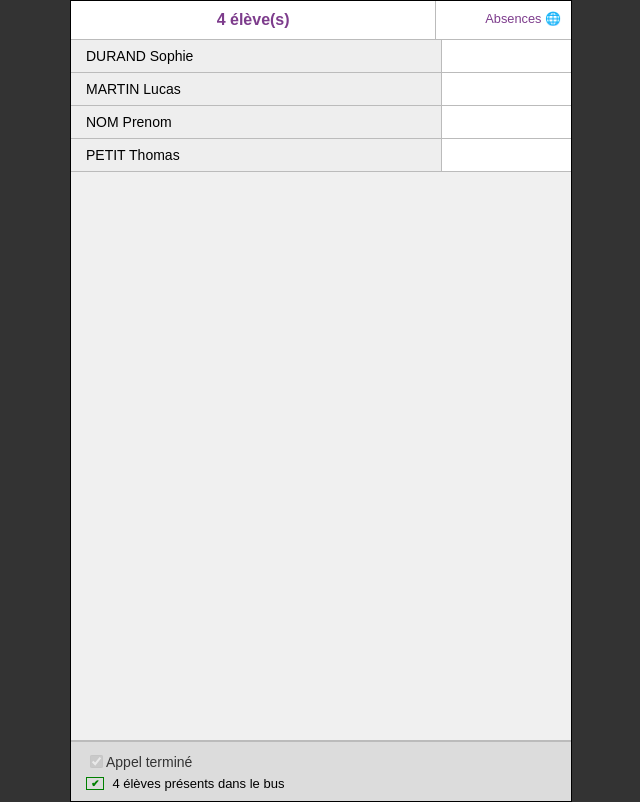
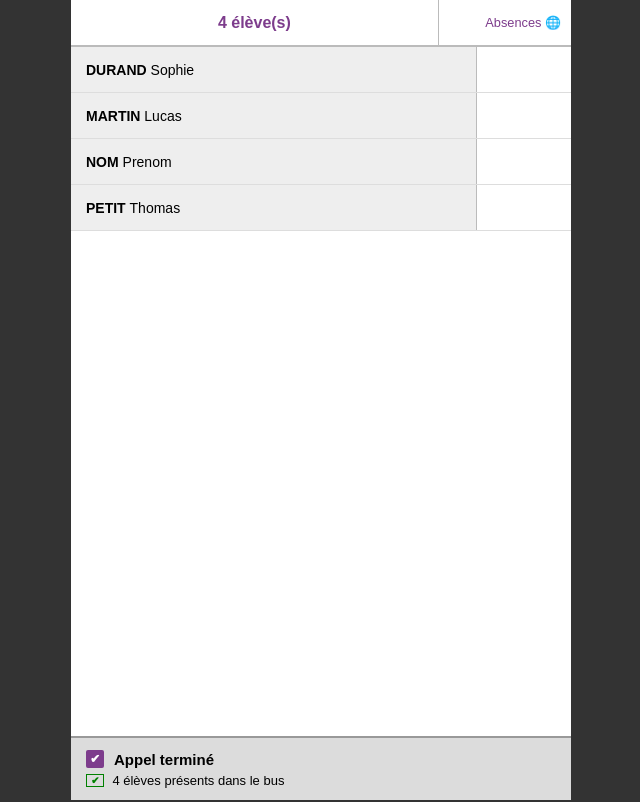
Before and after one commit to eliot-maker/coachbus-python, a Flask app: page / in a window 1280 px wide. Shown: the whole page, without its empty margins (319-959 px from the left). Run offline with Flask 3, Linux system fonts and the light colour scheme; data comes from the database, SQL or seed files in the repository.

Commit message:
Add files via upload

```diff
--- a/app.py
+++ b/app.py
@@ -7,7 +7,7 @@ from flask_mail import Mail, Message
 from fpdf import FPDF
 
 app = Flask(__name__)
-app.secret_key = "coachbus_secret_2026"
+app.secret_key = "coachbus_pro_final_2026"
 
 # --- CONFIGURATION MAIL ---
 app.config['MAIL_SERVER'] = 'smtp.gmail.com'
@@ -19,7 +19,6 @@ mail = Mail(app)
 
 DB_PATH = 'eleves.db'
 
-# 1. INITIALISATION DE LA BASE DE DONNÉES
 def init_db():
     with sqlite3.connect(DB_PATH) as conn:
         conn.execute('''CREATE TABLE IF NOT EXISTS eleves
@@ -28,46 +27,47 @@ def init_db():
                          prenom TEXT NOT NULL,
                          absences INTEGER DEFAULT 0)''')
 
-# 2. FONCTION D'IMPORTATION DEPUIS UN FICHIER TXT
 def importer_liste_txt():
     filename = 'liste_eleves.txt'
     if not os.path.exists(filename):
-        print(f"❌ Le fichier {filename} est introuvable dans le dossier.")
+        print(f"❌ Fichier {filename} manquant.")
         return
-
     try:
         with open(filename, 'r', encoding='utf-8') as f:
             with sqlite3.connect(DB_PATH) as conn:
+                conn.execute("DELETE FROM eleves") # On vide avant d'importer
                 for ligne in f:
                     if ';' in ligne:
                         nom, prenom = ligne.strip().split(';')
                         conn.execute("INSERT INTO eleves (nom, prenom) VALUES (?, ?)", (nom.upper(), prenom.capitalize()))
                 conn.commit()
-        print("✅ Importation terminée avec succès !")
+        print("✅ Liste remplacée avec succès !")
     except Exception as e:
-        print(f"❌ Erreur lors de l'import : {e}")
+        print(f"❌ Erreur : {e}")
 
-# 3. FONCTION D'AJOUT MANUEL VIA CMD
-def ajouter_eleve_cmd():
-    print("\n--- AJOUT ÉLÈVE BUS ---")
-    nom = input("Nom de famille : ")
-    prenom = input("Prénom : ")
-    if nom and prenom:
+def vider_base_donnees():
+    confirm = input("⚠️ Supprimer TOUS les élèves ? (oui/non) : ")
+    if confirm.lower() == 'oui':
         with sqlite3.connect(DB_PATH) as conn:
-            conn.execute("INSERT INTO eleves (nom, prenom) VALUES (?, ?)", (nom.upper(), prenom.capitalize()))
-        print(f"✅ {prenom} {nom} ajouté !")
+            conn.execute("DELETE FROM eleves")
+            conn.execute("DELETE FROM sqlite_sequence WHERE name='eleves'")
+        print("✅ Base vidée.")
 
-# 4. ROUTES FLASK (SITE WEB)
+def supprimer_un_eleve():
+    nom = input("Nom de famille à supprimer : ").upper()
+    with sqlite3.connect(DB_PATH) as conn:
+        cursor = conn.execute("DELETE FROM eleves WHERE nom = ?", (nom,))
+        if cursor.rowcount > 0: print(f"✅ {nom} supprimé.")
+        else: print("❌ Non trouvé.")
+
 @app.route('/')
 def index():
     with sqlite3.connect(DB_PATH) as conn:
         conn.row_factory = sqlite3.Row
         eleves = conn.execute("SELECT * FROM eleves ORDER BY nom ASC").fetchall()
-
     total = len(eleves)
     absents = sum(1 for e in eleves if e['absences'] == 1)
     presents = total - absents
-
     return render_template('index.html', eleves=eleves, total=total, presents=presents)
 
 @app.route('/toggle/<int:id>')
@@ -84,44 +84,33 @@ def terminer_appel():
 
     date_str = datetime.now().strftime("%d-%m-%Y %H:%M")
     filename = "appel_bus.pdf"
-
-    pdf = FPDF()
-    pdf.add_page()
-    pdf.set_font("Arial", 'B', 16)
+    pdf = FPDF(); pdf.add_page(); pdf.set_font("Arial", 'B', 16)
     pdf.cell(200, 10, f"Rapport d'appel Bus - {date_str}", ln=True, align='C')
-    pdf.ln(10)
-    pdf.set_font("Arial", size=12)
-
+    pdf.ln(10); pdf.set_font("Arial", size=12)
     for e in eleves:
         statut = "ABSENT (X)" if e['absences'] == 1 else "PRESENT"
         pdf.cell(100, 10, f"{e['nom']} {e['prenom']}", border=1)
         pdf.cell(50, 10, statut, border=1, ln=True, align='C')
-
     pdf.output(filename)
 
     try:
-        msg = Message(f"Appel Bus - {date_str}",
-                      sender=app.config['MAIL_USERNAME'],
-                      recipients=['eliot.thomas.fondriest@gmail.com']) # Remplace par l'email final si besoin
-        msg.body = "Veuillez trouver ci-joint la fiche d'appel du bus."
-        with app.open_resource(filename) as fp:
-            msg.attach(filename, "application/pdf", fp.read())
-        mail.send(msg)
-        os.remove(filename)
-        return "✅ Mail envoyé avec succès ! <a href='/'>Retour</a>"
-    except Exception as e:
-        return f"❌ Erreur lors de l'envoi : {e}"
+        msg = Message(f"Appel Bus - {date_str}", sender=app.config['MAIL_USERNAME'], recipients=['eliot.thomas.fondriest@gmail.com'])
+        msg.body = "Rapport d'appel ci-joint."
+        with app.open_resource(filename) as fp: msg.attach(filename, "application/pdf", fp.read())
+        mail.send(msg); os.remove(filename)
+        with sqlite3.connect(DB_PATH) as conn: conn.execute("UPDATE eleves SET absences = 0")
+        return render_template('success.html')
+    except Exception as e: return f"Erreur : {e}"
 
-# 5. POINT D'ENTRÉE DU PROGRAMME
 if __name__ == '__main__':
     init_db()
-
     if len(sys.argv) > 1:
-        if sys.argv[1] == 'add':
-            ajouter_eleve_cmd()
-        elif sys.argv[1] == 'import':
-            importer_liste_txt()
+        action = sys.argv[1]
+        if action == 'import': importer_liste_txt()
+        elif action == 'clear': vider_base_donnees()
+        elif action == 'delete': supprimer_un_eleve()
+        elif action == 'add':
+            nom = input("Nom : "); prenom = input("Prénom : ")
+            with sqlite3.connect(DB_PATH) as conn: conn.execute("INSERT INTO eleves (nom, prenom) VALUES (?, ?)", (nom.upper(), prenom.capitalize()))
     else:
-        # Configuration pour Render
-        port = int(os.environ.get("PORT", 5000))
-        app.run(host='0.0.0.0', port=port)
+        app.run(host='0.0.0.0', port=int(os.environ.get("PORT", 5000)))
--- a/static/style.css
+++ b/static/style.css
@@ -1,8 +1,9 @@
-body, html {
+html, body {
     margin: 0; padding: 0;
+    height: 100%;
+    overflow: hidden; /* Empêche le scroll de toute la page */
     font-family: Arial, sans-serif;
     background-color: #333;
-    height: 100%;
 }
 
 .app-container {
@@ -12,17 +13,18 @@ body, html {
     height: 100vh;
     display: flex;
     flex-direction: column;
-    border: 1px solid #000;
 }
 
 .pronote-header {
     display: flex;
-    border-bottom: 1px solid #bbbbbb;
+    border-bottom: 2px solid #bbbbbb;
+    height: 45px;
+    flex-shrink: 0;
 }
 
 .count-box {
     flex: 3;
-    padding: 10px;
+    line-height: 45px;
     color: #7d3c8c;
     text-align: center;
     font-weight: bold;
@@ -31,70 +33,78 @@ body, html {
 
 .abs-title {
     flex: 1;
-    padding: 10px;
+    line-height: 45px;
     color: #7d3c8c;
     font-size: 0.8em;
+    padding-right: 10px;
     text-align: right;
 }
 
 .list-container {
-    flex: 1;
-    overflow-y: auto;
-    background-color: #f0f0f0;
+    flex: 1; /* La liste prend la place centrale */
+    overflow-y: auto; /* Seule la liste scrolle */
+    -webkit-overflow-scrolling: touch;
 }
 
 .pronote-row {
     display: flex;
-    border-bottom: 1px solid #bbbbbb;
+    border-bottom: 1px solid #ddd;
+    height: 45px;
+    align-items: center;
     cursor: pointer;
 }
 
 .student-name {
-    flex: 3;
-    padding: 8px 15px;
+    flex: 4;
+    padding: 0 15px;
     background-color: #eeeeee;
+    height: 100%;
+    display: flex;
+    align-items: center;
     font-size: 14px;
     border-right: 1px solid #bbbbbb;
+    white-space: nowrap;
+    overflow: hidden;
 }
 
-.nom-famille { text-transform: uppercase; }
+.nom-famille { text-transform: uppercase; font-weight: bold; }
+
+.check-cell {
+    flex: 1;
+    text-align: center;
+    font-weight: bold;
+    font-size: 18px;
+}
 
 .is-absent .student-name { color: red; }
 
-.check-cell {
-    flex: 1;
-    background-color: #fff;
-    text-align: center;
-    padding: 8px;
-    font-weight: bold;
-    font-size: 16px;
-}
-
 .pronote-footer {
     background-color: #dcdcdc;
-    border-top: 2px solid #bbbbbb;
-    padding: 10px 15px;
+    border-top: 2px solid #999;
+    padding: 12px 15px;
+    flex-shrink: 0; /* Ne rétrécit jamais */
 }
 
 .footer-top {
     display: flex;
     align-items: center;
-    font-size: 14px;
+    font-weight: bold;
+    font-size: 15px;
     margin-bottom: 5px;
-    color: #333;
 }
 
-.footer-bottom {
-    display: flex;
-    align-items: center;
-    font-size: 13px;
+.fake-checkbox {
+    width: 18px; height: 18px;
+    background-color: #7d3c8c;
+    color: white; font-size: 12px;
+    display: flex; justify-content: center; align-items: center;
+    margin-right: 10px; border-radius: 2px;
 }
 
+.footer-bottom { display: flex; align-items: center; font-size: 13px; }
+
 .check-green {
-    color: green;
-    font-weight: bold;
-    margin-right: 8px;
+    color: green; font-weight: bold;
     border: 1px solid green;
-    padding: 0 4px;
-    font-size: 10px;
+    padding: 0 4px; font-size: 10px; margin-right: 8px;
 }
--- a/templates/index.html
+++ b/templates/index.html
@@ -17,7 +17,7 @@
             {% for eleve in eleves %}
             <div class="pronote-row {{ 'is-absent' if eleve.absences == 1 else '' }}" onclick="location.href='/toggle/{{ eleve.id }}'">
                 <div class="student-name">
-                    <span class="nom-famille">{{ eleve.nom }}</span> {{ eleve.prenom }}
+                    <span class="nom-famille">{{ eleve.nom }}</span>&nbsp;{{ eleve.prenom }}
                 </div>
                 <div class="check-cell">
                     {{ '1' if eleve.absences == 1 else '' }}
@@ -26,13 +26,16 @@
             {% endfor %}
         </div>
 
-        <div class="pronote-footer">
-            <div class="footer-top" onclick="if(confirm('Envoyer le rapport par mail ?')) location.href='/terminer_appel'">
-                <input type="checkbox" checked disabled> <span>Appel terminé</span>
-            </div>
-            <div class="footer-bottom">
-                <span class="check-green">✔</span>
-                <span class="counter-text">{{ presents }} élèves présents dans le bus</span>
+        <div class="pronote-footer" onclick="if(confirm('Confirmer l\'envoi du rapport ?')) location.href='/terminer_appel'">
+            <div class="footer-content">
+                <div class="footer-top">
+                    <div class="fake-checkbox">✔</div>
+                    <span>Appel terminé</span>
+                </div>
+                <div class="footer-bottom">
+                    <span class="check-green">✔</span>
+                    <span class="counter-text">{{ presents }} élèves présents dans le bus</span>
+                </div>
             </div>
         </div>
     </div>
```
Also changed, not shown: templates/success.html (added, +24 -0 lines).
